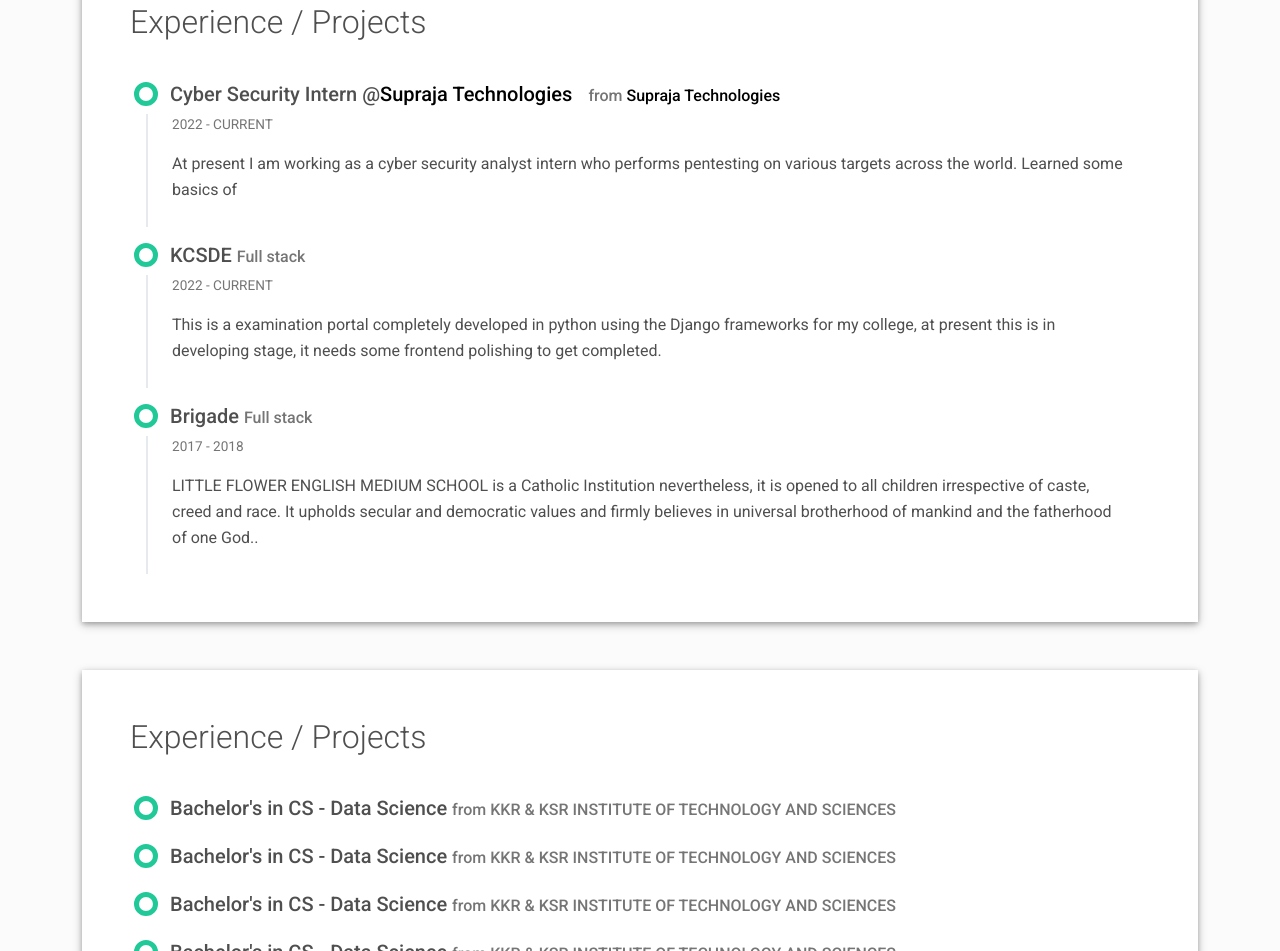
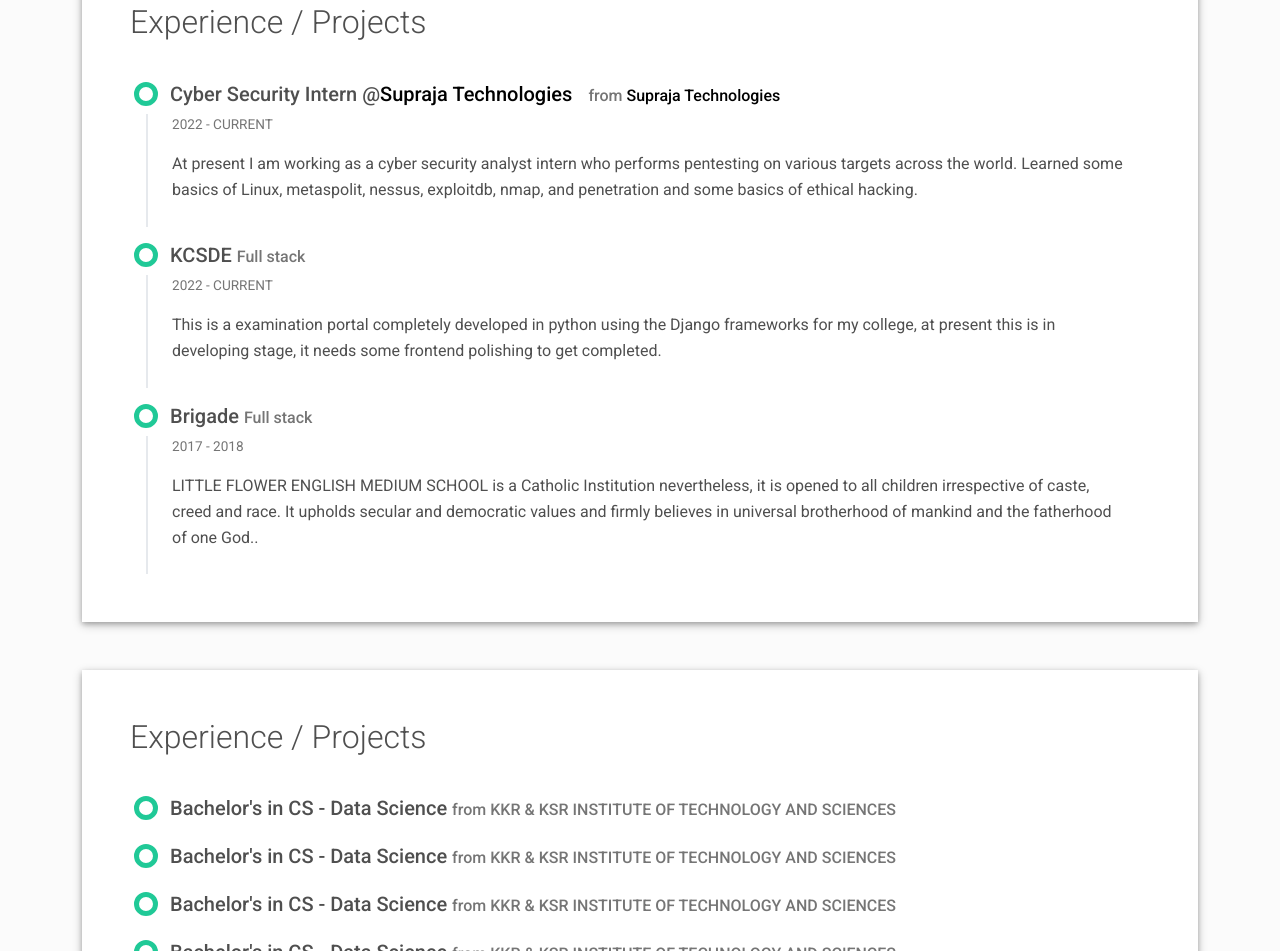
Before and after one commit to Generalmadnit/cv, a plain HTML site: page index.html in a window 1280 px wide. Shown: the part 2461-3412 px from the top of the page. Drawn offline with Linux system fonts and the light colour scheme.

Commit message:
updated resume

```diff
--- a/index.html
+++ b/index.html
@@ -233,7 +233,7 @@
           </div>
           <div class="timeline-body px-4 pb-4">
             <div class="text-muted text-small mb-3">2022 - CURRENT</div>
-            <div>At present I am working as a cyber security analyst intern who performs pentesting on various targets across the world. Learned some basics of </div>
+            <div>At present I am working as a cyber security analyst intern who performs pentesting on various targets across the world. Learned some basics of Linux, metaspolit, nessus, exploitdb, nmap, and penetration and some basics of ethical hacking.</div>
           </div>
         </div>
         <div class="timeline-card timeline-card-success" data-aos="fade-in" data-aos-delay="200">
```
